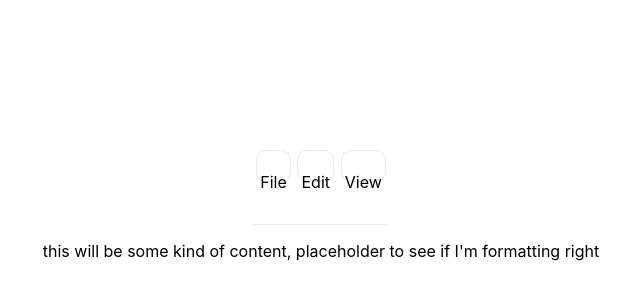
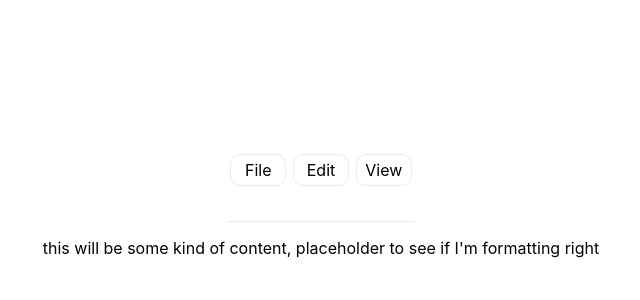
Before and after one commit to AndrewJones-PSU/veridraw, a Next.js app: page /draw in a window 1280 px wide. Shown: the part 204-504 px from the top of the page, without its empty margins (319-959 px from the left). Built offline with nearby package versions, Linux system fonts and the light colour scheme.

Commit message:
css stuff

```diff
--- a/styles/draw.module.css
+++ b/styles/draw.module.css
@@ -30,6 +30,13 @@
 	border-color: #0070f3;
 }
 
+.button p{
+	margin: 0;
+	padding: 0;
+	width: 3rem;
+	text-align: center;
+}
+
 .topbar{
     display: inline-block;
     padding: 2rem 0;
```
